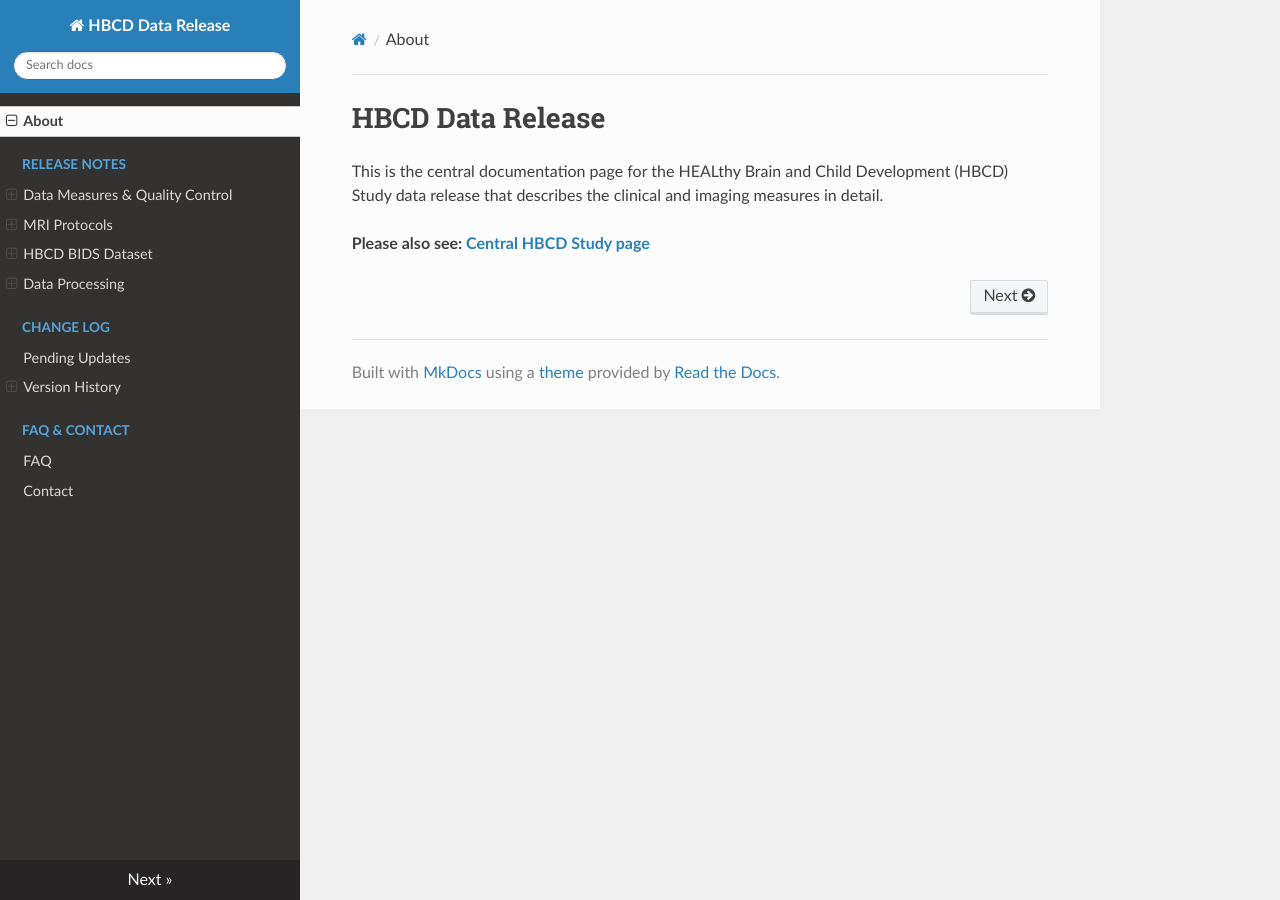
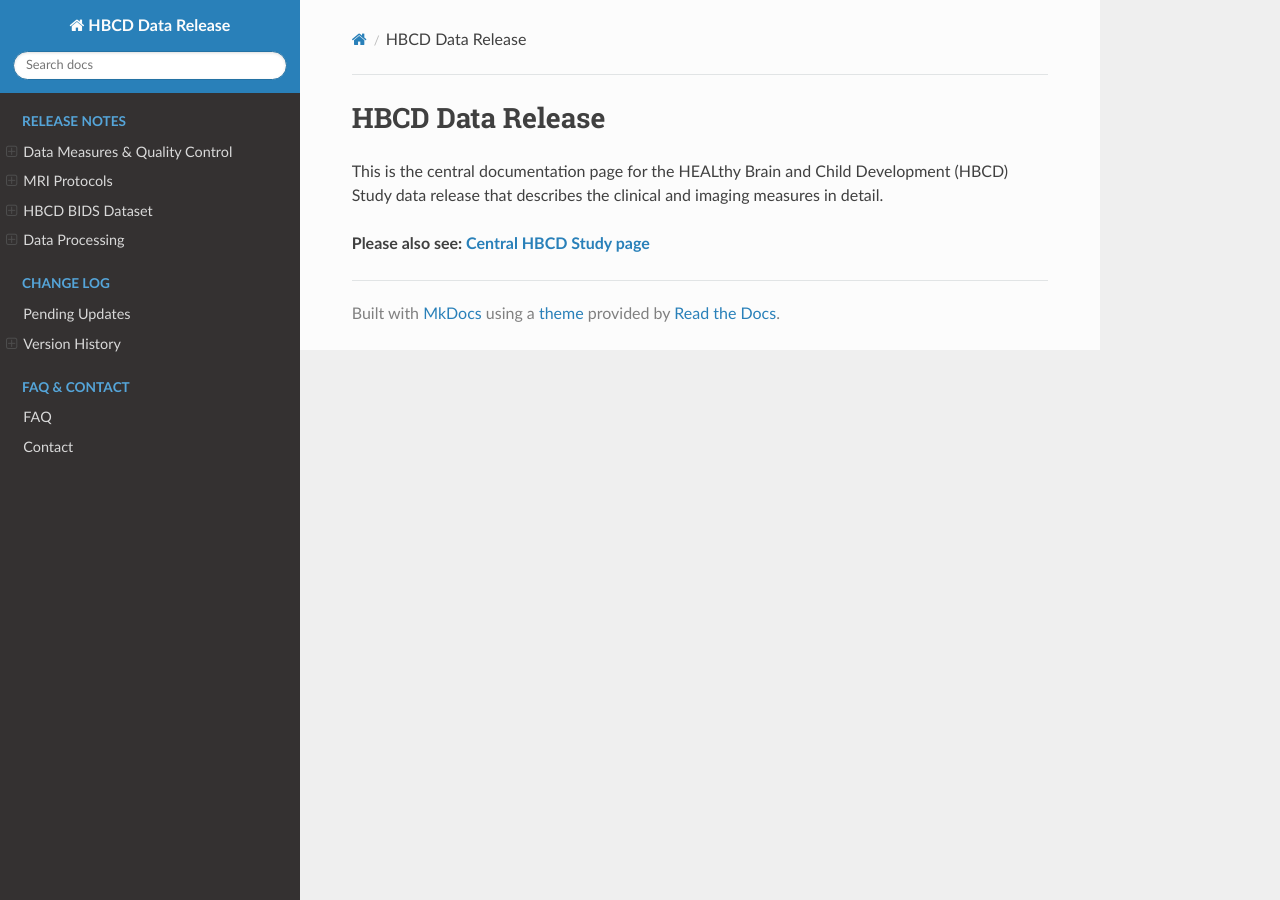
Before and after one commit to mattcieslak/hbcd-docs, an MkDocs documentation site: the page built from docs/index.md, in a window 1280 px wide. Built offline with MkDocs 1.6.1, drawn with Linux system fonts in a browser that asks for light colours; nearby versions of some CDN libraries; some of the changed lines change nothing that is shown.

Commit message:
Update mkdocs.yml

```diff
--- a/mkdocs.yml
+++ b/mkdocs.yml
@@ -13,7 +13,6 @@ plugins:
 docs_dir: docs
 
 nav:
-  - About: index.md
   - Release Notes:
       - "Data Measures & Quality Control":
           - Demographics: measures/demographics.md
```
